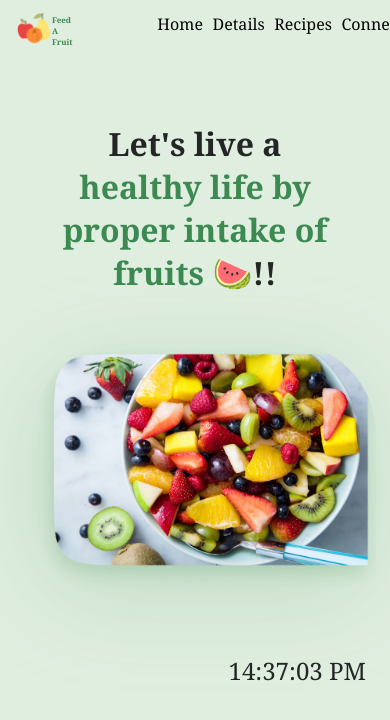
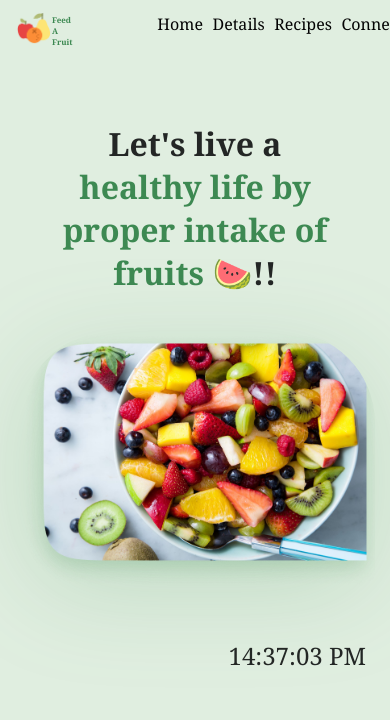
Before and after one commit to snehafarkya/Feed-a-fruit, a React (Create React App) app: page / in a window 390 px wide. Shown: the top 720 px of the page. Built offline with nearby package versions, Linux system fonts and the light colour scheme.

Commit message:
home page responsive

```diff
--- a/src/App.css
+++ b/src/App.css
@@ -392,9 +392,9 @@ footer{
         margin: 1em;
     }
     #img{
-        width: 96%;
-        margin: 1em;
-        height: 96%;
+        width: 99%;
+        margin: 0.3em;
+        height: 99%;
     }
     #clock{
         float: center;
```
